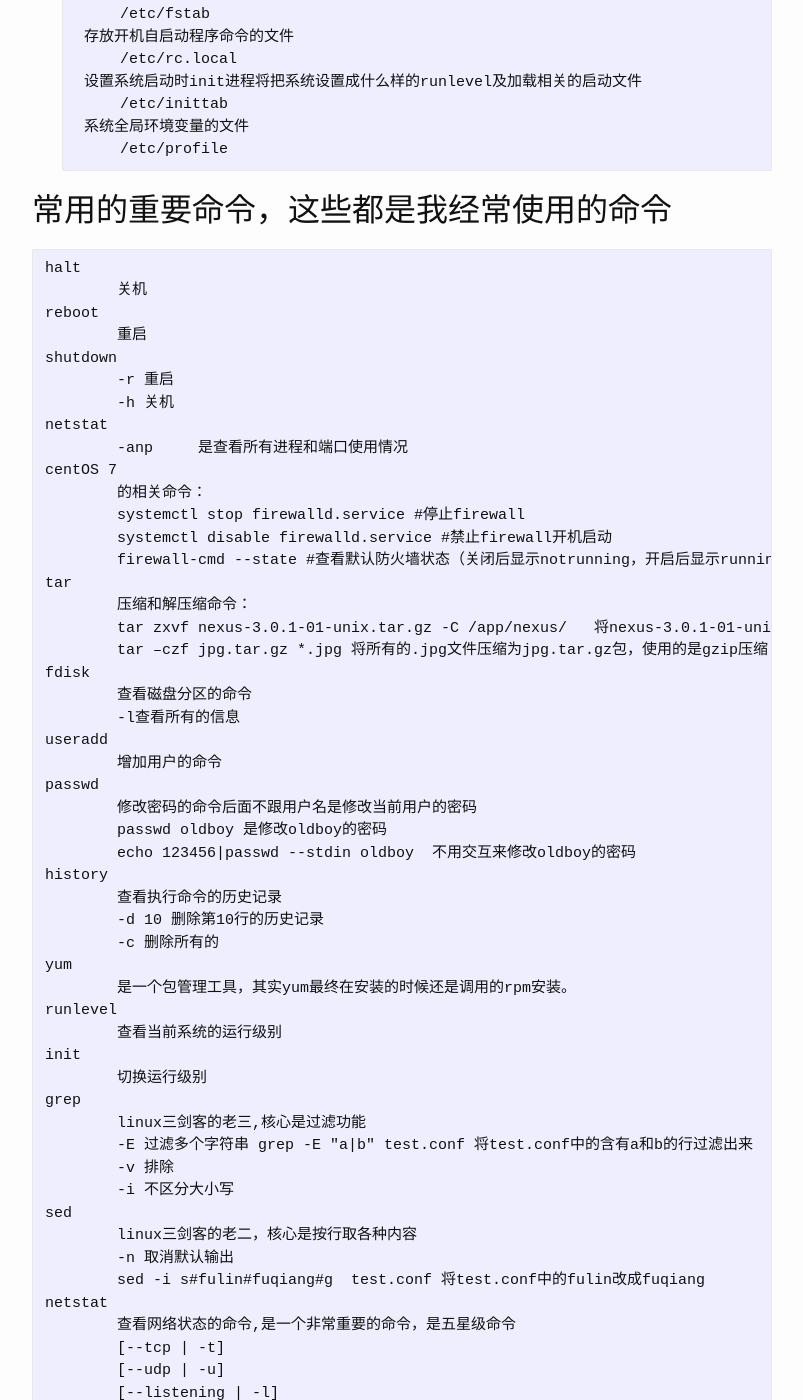
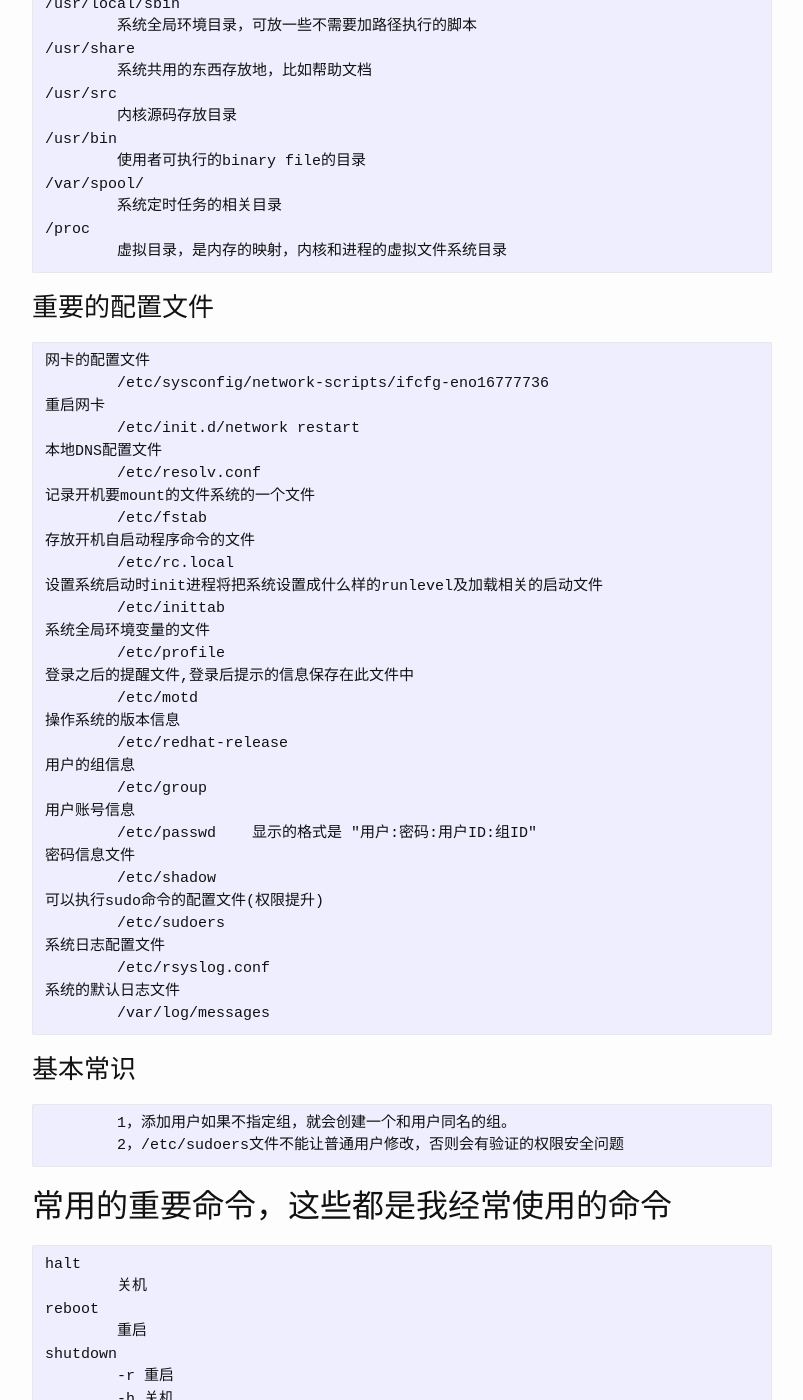
Before and after one commit to fulin87/myBog, a Jekyll site: the page built from _posts/2016-08-18-ssh.markdown, in a window 1280 px wide and 1400 px high, scrolled down 1358 px. Shown: the whole window, without its empty margins (238-1041 px from the left). Built offline with Jekyll 4.4.1, drawn with Linux system fonts in a browser that asks for light colours; some of the changed text lies outside the part shown.

Commit message:
add bolg

```diff
--- a/_posts/2016-08-18-ssh.markdown
+++ b/_posts/2016-08-18-ssh.markdown
@@ -4,6 +4,9 @@
 date:	2016-08-10 13:07:11 +0800
 categories:	linux
 ---
+
+* Table of Contents
+{:toc}
 
 >
 以前看电影，黑客们在一个黑乎乎的界面上噼里啪啦一顿狂敲，然后某栋楼就停电了，那个黑乎乎的界面上看上去是那么高端和神秘，这其实就是Linux的世界......
@@ -16,54 +19,89 @@
 
  这里还是做一些重要目录的总结吧，细节参考上面的文档。
 
- * 重要目录
+### 重要目录
 
-		/dev/
-			Device files
-			设备目录
-		/etc/
-			Host-Specific system configuration
-			配置文件以及服务启动的目录
-		/proc
-			显示内核及进程信息的虚拟文件系统
-		/tmp
-			Temporary files
-			临时文件目录
-		/home
-			普通用户目录
-		/var
-			Variable data
-			变化的目录，一般是日志文件的目录
-		/usr
-			Secondary hierarchy
-			用户程序,数据，帮助文件等的目录
-		/bin和/sbin和/usr/sbin
-			系统的和用户的命令目录
-		/mnt
-			Mount point for mounting a filesystem
-			挂载点目录
-		/opt
-			Add-on application sofeware packages
-			第三方软件目录
-
- * 重要的配置文件
-
-		网卡的配置文件
-			/etc/sysconfig/network-scripts/ifcfg-eno16777736
-		重启网卡
-			/etc/init.d/network restart
-		本地DNS配置文件
-			/etc/resolv.conf
-		记录开机要mount的文件系统的一个文件
-			/etc/fstab
-		存放开机自启动程序命令的文件
-			/etc/rc.local
-		设置系统启动时init进程将把系统设置成什么样的runlevel及加载相关的启动文件
-			/etc/inittab
-		系统全局环境变量的文件
-			/etc/profile
+	/dev/
+		Device files
+		设备目录
+	/etc/
+		Host-Specific system configuration
+		配置文件以及服务启动的目录
+	/proc
+		显示内核及进程信息的虚拟文件系统
+	/tmp
+		Temporary files
+		临时文件目录
+	/home
+		普通用户目录
+	/var
+		Variable data
+		变化的目录，一般是日志文件的目录
+	/usr
+		Secondary hierarchy
+		用户程序,数据，帮助文件等的目录
+	/bin
+		二进制命令的目录
+	/sbin和/usr/sbin
+		管理员的二进制命令的目录
+	/mnt
+		Mount point for mounting a filesystem
+		挂载点目录
+	/opt
+		Add-on application sofeware packages
+		第三方软件目录
+	/usr/local/sbin
+		系统全局环境目录，可放一些不需要加路径执行的脚本
+	/usr/share
+		系统共用的东西存放地，比如帮助文档
+	/usr/src
+		内核源码存放目录
+	/usr/bin
+		使用者可执行的binary file的目录
+	/var/spool/
+		系统定时任务的相关目录
+	/proc
+		虚拟目录，是内存的映射，内核和进程的虚拟文件系统目录
 
 
+### 重要的配置文件
+
+	网卡的配置文件
+		/etc/sysconfig/network-scripts/ifcfg-eno16777736
+	重启网卡
+		/etc/init.d/network restart
+	本地DNS配置文件
+		/etc/resolv.conf
+	记录开机要mount的文件系统的一个文件
+		/etc/fstab
+	存放开机自启动程序命令的文件
+		/etc/rc.local
+	设置系统启动时init进程将把系统设置成什么样的runlevel及加载相关的启动文件
+		/etc/inittab
+	系统全局环境变量的文件
+		/etc/profile
+	登录之后的提醒文件,登录后提示的信息保存在此文件中
+		/etc/motd
+	操作系统的版本信息
+		/etc/redhat-release
+	用户的组信息
+		/etc/group
+	用户账号信息
+		/etc/passwd    显示的格式是 "用户:密码:用户ID:组ID"
+	密码信息文件
+		/etc/shadow
+	可以执行sudo命令的配置文件(权限提升)
+		/etc/sudoers
+	系统日志配置文件
+		/etc/rsyslog.conf
+	系统的默认日志文件
+		/var/log/messages
+
+
+### 基本常识
+
+		1，添加用户如果不指定组，就会创建一个和用户同名的组。
+		2，/etc/sudoers文件不能让普通用户修改，否则会有验证的权限安全问题
 
 
 ## 常用的重要命令，这些都是我经常使用的命令
@@ -95,6 +133,10 @@
 		修改密码的命令后面不跟用户名是修改当前用户的密码
 		passwd oldboy 是修改oldboy的密码
 		echo 123456|passwd --stdin oldboy  不用交互来修改oldboy的密码
+	last
+		显示在线的用户登录的信息
+	lastlog
+		显示用户曾经登录的历史
 	history
 		查看执行命令的历史记录
 		-d 10 删除第10行的历史记录
```
Also changed, not shown: _posts/2014-12-30-web-name.markdown (added, +68 -0 lines), _posts/2015-05-27-good life.markdown (+16 -15 lines).
